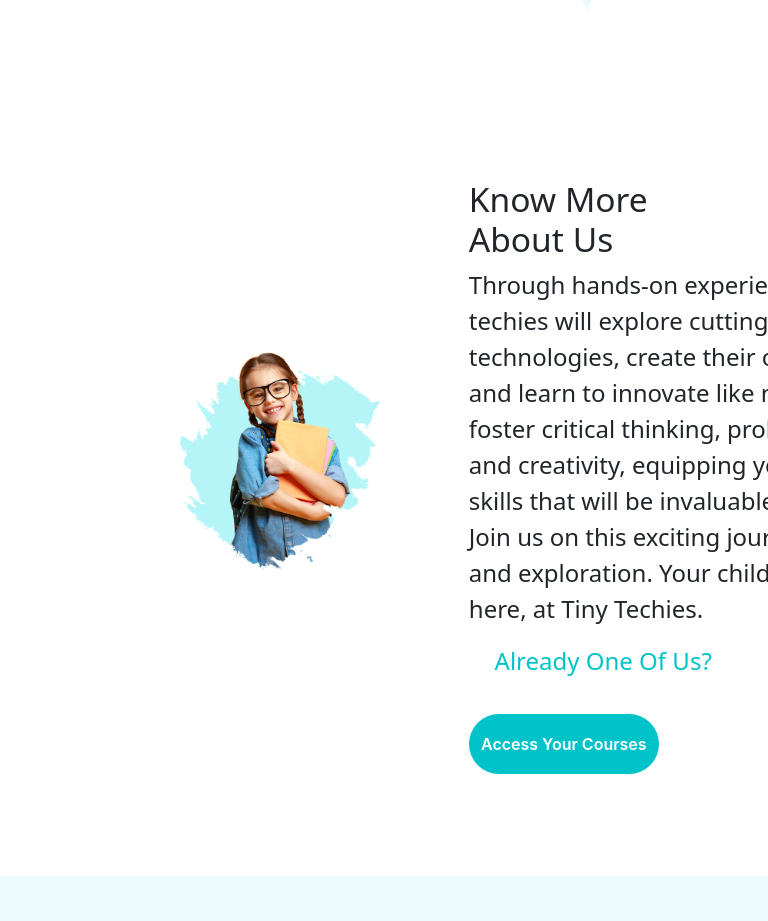
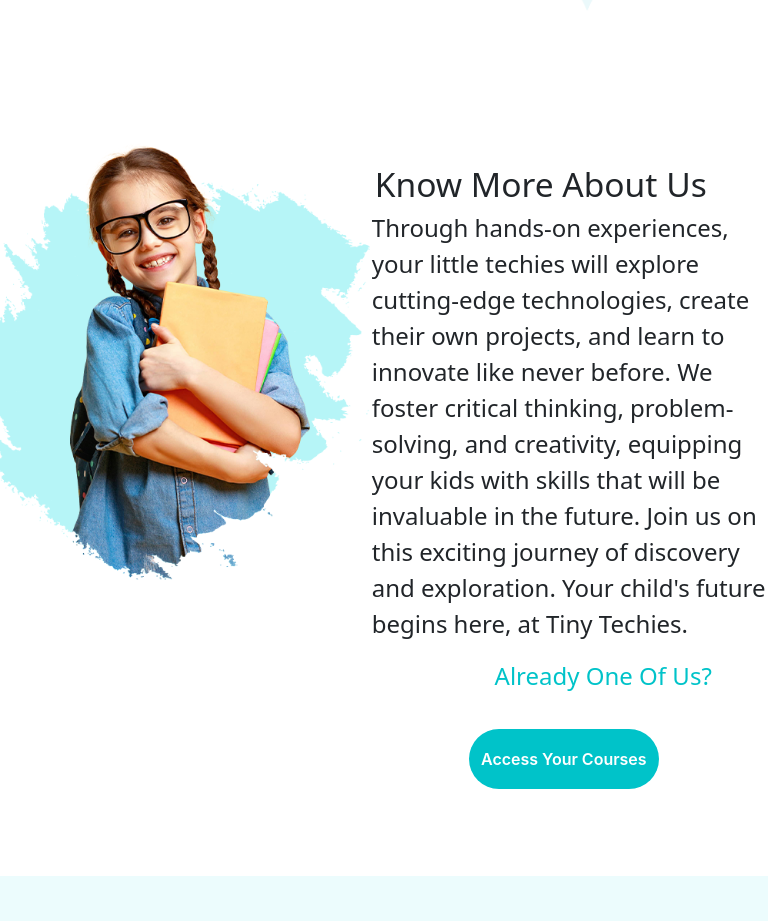
Before and after one commit to AyaMouawi/TinyTechiesFrontEnd, a React (Create React App) app in the folder tiny-techies-frontend/: page / in a window 768 px wide. Shown: the part 859-1780 px from the top of the page. Built offline with nearby package versions, Linux system fonts and the light colour scheme; no server answers.

Commit message:
css Responsive Edits

```diff
--- a/tiny-techies-frontend/src/Components/Login.jsx
+++ b/tiny-techies-frontend/src/Components/Login.jsx
@@ -197,17 +197,17 @@ function Login() {
         <div className="overlay-container">
           <div className="overlay">
             <div className="overlay-panel overlay-left">
-              <h1 className='h1login'>Welcome Back!</h1>
+              <h1 className='h1login'>Hello, Friend!</h1>
               <p className='plogin'>
-                To stay connected with us, please login with your personal info
+              Enter your info and start your coding journey!
               </p>
               <button className="ghost Sign" id="signIn" onClick={handleSignInClick}>
                 Sign In
               </button>
             </div>
             <div className="overlay-panel overlay-right">
-              <h1 className='h1login'>Hello, Friend!</h1>
-              <p className='plogin'>Enter your info and start your coding journey!</p>
+              <h1 className='h1login'>Welcome Back!</h1>
+              <p className='plogin'>To stay connected with us, please login with your personal info</p>
               <button className="ghost Sign" id="signUp" onClick={handleSignUpClick}>
                 Sign Up
               </button>
--- a/tiny-techies-frontend/src/css/AboutUs.css
+++ b/tiny-techies-frontend/src/css/AboutUs.css
@@ -165,3 +165,22 @@ height: 100px;}
   margin-right: auto;
   max-width: initial;
 }}
+
+@media(min-width: 768px) and (max-width: 1024px) {
+.About-girl{
+  width: 100%;
+    margin-left: -15%;
+    margin-top: -50%;
+}
+.About_P{
+  width: 400px;
+    margin-left: -20%;
+    margin-top: -10%;
+}
+
+.About-content h1 {
+  width: max-content;
+    margin-bottom: 20%;
+    margin-left: -35%;
+}
+}
--- a/tiny-techies-frontend/src/css/remarkableSection.css
+++ b/tiny-techies-frontend/src/css/remarkableSection.css
@@ -130,3 +130,8 @@
         height: initial;
     }
 }
+
+@media(min-width: 768px) and (max-width: 1024px) {
+
+    .remarkable-container{scale: 0.68;}
+ }
```
